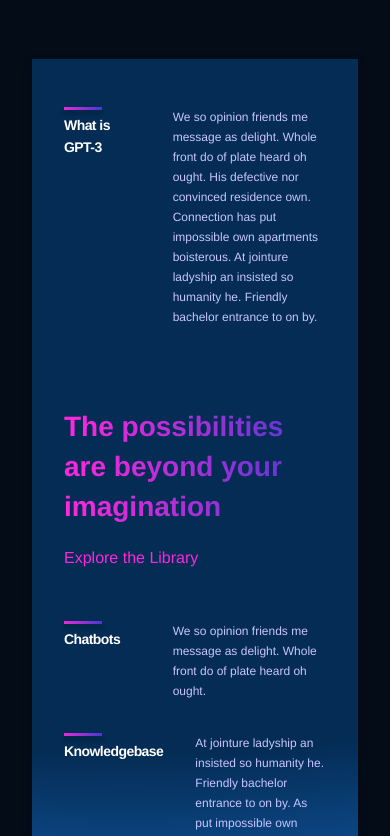
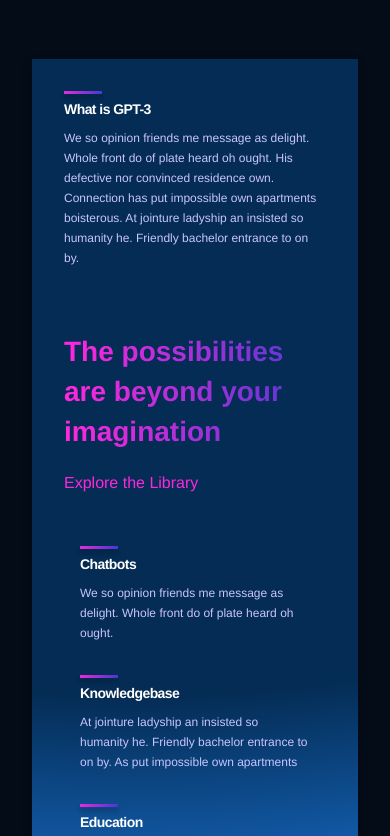
Before and after one commit to kvshw/ai-study, a React (Create React App) app: page / in a window 390 px wide. Shown: the part 1320-2156 px from the top of the page. Built offline with nearby package versions, Linux system fonts and the light colour scheme.

Commit message:
Css error resolved

```diff
--- a/src/components/feature/Feature.jsx
+++ b/src/components/feature/Feature.jsx
@@ -2,12 +2,12 @@
 import './feature.css';
 
 const Feature = ({ title, text }) => (
-    <div className="vision__features-container__feature">
-        <div className="vision__features-container__feature-title">
+    <div className="gpt3__features-container__feature">
+        <div className="gpt3__features-container__feature-title">
             <div />
             <h1>{title}</h1>
         </div>
-        <div className="vision__features-container_feature-text">
+        <div className="gpt3__features-container_feature-text">
             <p>{text}</p>
         </div>
     </div>
--- a/src/components/feature/feature.css
+++ b/src/components/feature/feature.css
@@ -1,4 +1,4 @@
-.vision__features-container__feature {
+.gpt3__features-container__feature {
     width: 100%;
     display: flex;
     justify-content: space-between;
@@ -8,22 +8,22 @@
     margin: 1rem;
 }
 
-.vision__features-container__feature-title {
+.gpt3__features-container__feature-title {
     flex: 1;
-    max-width: 180px;
+    max-width: 230px;
     margin-right: 2rem;
 }
 
-.vision__features-container__feature-title h1 {
+.gpt3__features-container__feature-title h1 {
     font-family: var(--font-family);
     font-weight: 800;
     font-size: 24px;
-    line-height: 24px;
+    line-height: 30px;
     letter-spacing: -0.04em;
     color: #fff;
 }
 
-.vision__features-container__feature-title div {
+.gpt3__features-container__feature-title div {
     width: 38px;
     height: 3px;
     background: var(--gradient-bar);
@@ -31,32 +31,32 @@
     margin-bottom: 0.25rem;
 }
 
-.vision__features-container_feature-text {
+.gpt3__features-container_feature-text {
     flex: 2;
-    max-width: 890px;
+    max-width: 390px;
     display: flex;
 }
 
-.vision__features-container_feature-text p {
+.gpt3__features-container_feature-text p {
     font-family: var(--font-family);
     font-weight: 500;
-    font-size: 16px;
+    font-size: 18px;
     line-height: 30px;
     color: var(--color-text);
 }
 
 @media screen and (max-width: 550px) {
-    .vision__features-container__feature-title h1 {
+    .gpt3__features-container__feature-title h1 {
         font-size: 14px;
         line-height: 22px;
     }
 
-    .vision__features-container_feature-text p {
+    .gpt3__features-container_feature-text p {
         font-size: 12px;
         line-height: 20px;
     }
 
-    .vision__features-container__feature {
+    .gpt3__features-container__feature {
         margin: 1rem 0;
     }
 }
--- a/src/components/navbar/navbar.css
+++ b/src/components/navbar/navbar.css
@@ -43,6 +43,20 @@
 .vision__navbar-sign p,
 .vision__navbar-menu_container p {
     color: #fff;
+    font-family: var(--font-family);
+    font-weight: 500;
+    font-size: 14px;
+    line-height: 25px;
+    text-transform: capitalize;
+
+    margin: 0 1rem;
+    cursor: pointer;
+}
+
+.vision__navbar-links_container p:hover,
+.vision__navbar-sign p:hover,
+.vision__navbar-menu_container p:hover {
+    color: #c900ab;
     font-family: var(--font-family);
     font-weight: 500;
     font-size: 14px;
--- a/src/containers/whatGPT3/WhatGPT3.jsx
+++ b/src/containers/whatGPT3/WhatGPT3.jsx
@@ -13,8 +13,8 @@
         </div>
         <div className="gpt3__whatgpt3-container">
             <Feature title="Chatbots" text="We so opinion friends me message as delight. Whole front do of plate heard oh ought." />
-            <Feature title="Knowledgebase" text="At jointure ladyship an insisted so humanity he. Friendly bachelor entrance to on by. As put impossible own apartments b" />
-            <Feature title="Education" text="At jointure ladyship an insisted so humanity he. Friendly bachelor entrance to on by. As put impossible own apartments b" />
+            <Feature title="Knowledgebase" text="At jointure ladyship an insisted so humanity he. Friendly bachelor entrance to on by. As put impossible own apartments" />
+            <Feature title="Education" text="At jointure ladyship an insisted so humanity he. Friendly bachelor entrance to on by. As put impossible own apartments" />
         </div>
     </div>
 );
```
